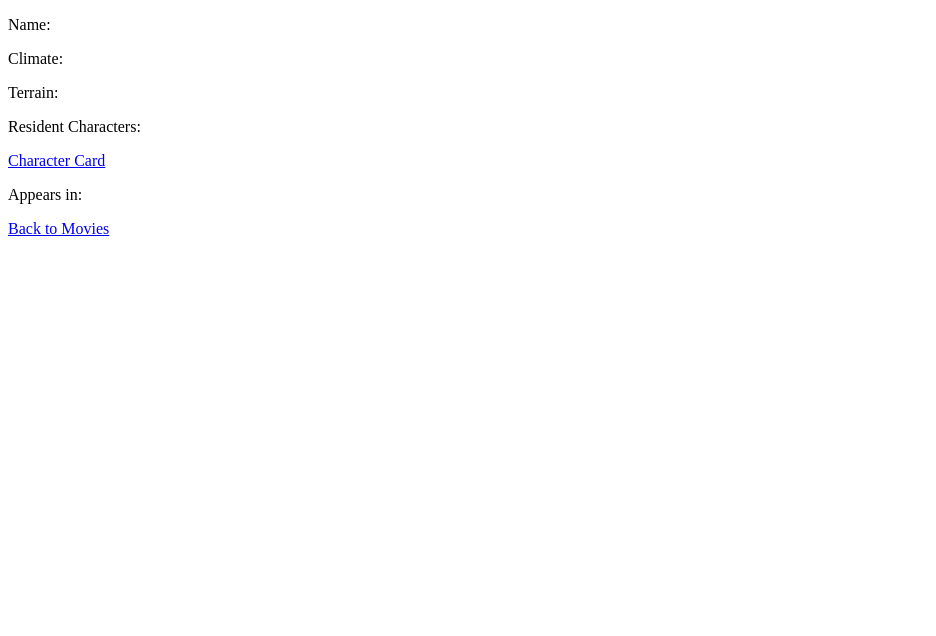
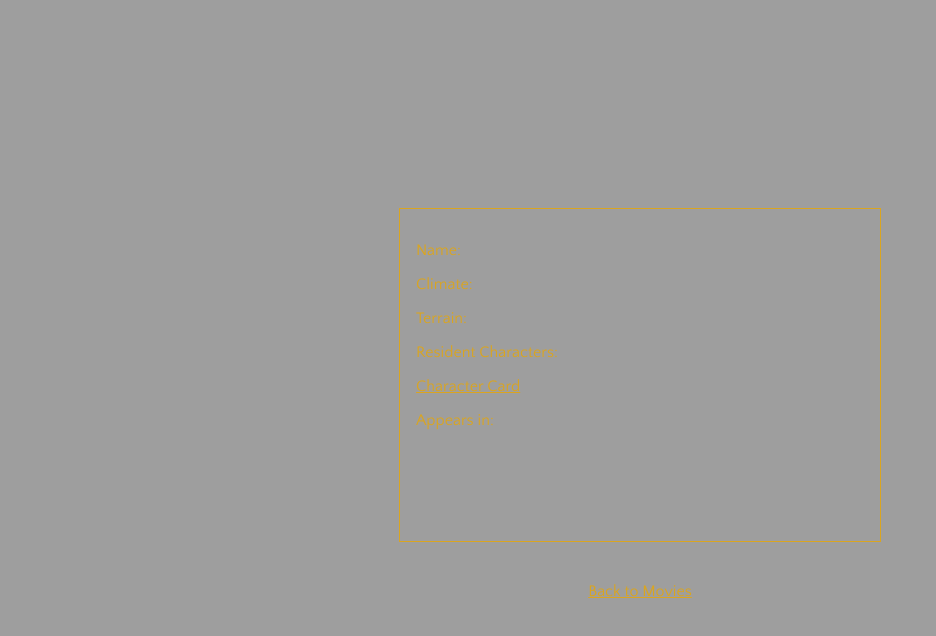
Before and after one commit to I-z-e-b-e-l/firstapi, a plain HTML site: page planet-card.html in a window 1280 px wide. Shown: the whole page, without its empty margins (0-936 px from the left). Drawn offline with nearby package versions, Linux system fonts and the light colour scheme; the site is published under a folder, as on GitHub Pages, so addresses that start at the root find nothing.

Commit message:
Update planet-card.html

```diff
--- a/planet-card.html
+++ b/planet-card.html
@@ -5,7 +5,7 @@
     <meta http-equiv="X-UA-Compatible" content="IE=edge">
     <meta name="viewport" content="width=device-width, initial-scale=1.0">
     <title>A long time ago in a galaxy far, far away...</title>
-    <link rel="stylesheet" type="text/css" href="/public/styles.css">
+    <link rel="stylesheet" type="text/css" href="./public/styles.css">
 
     <link rel="preconnect" href="https://fonts.googleapis.com">
     <link rel="preconnect" href="https://fonts.gstatic.com" crossorigin>
```
